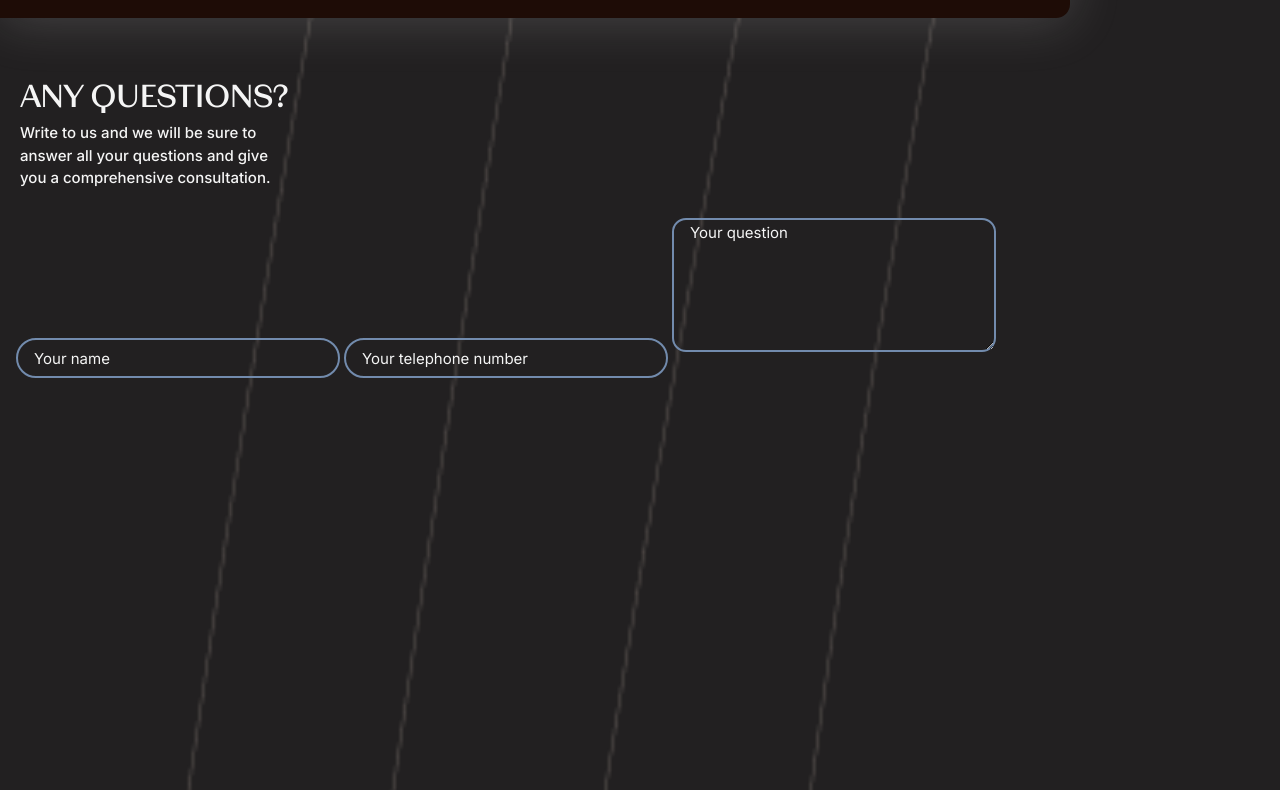
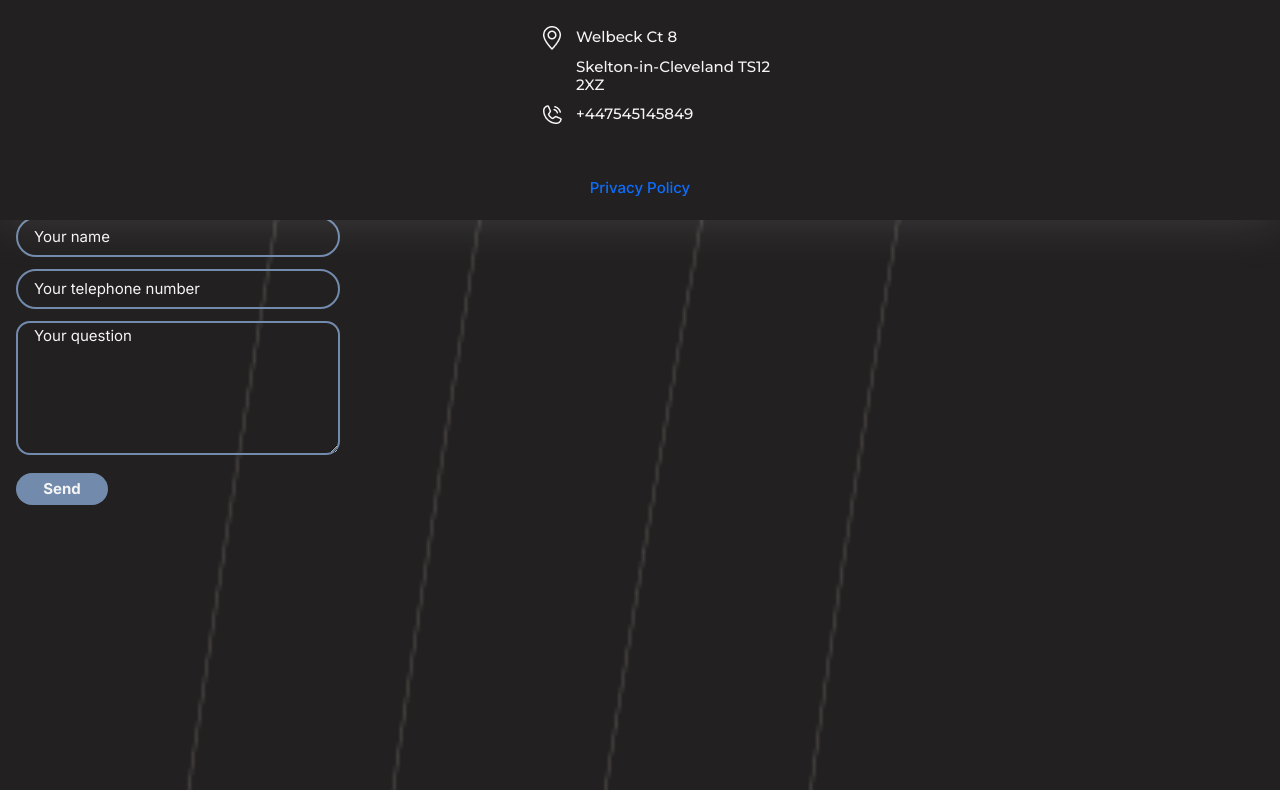
Before and after one commit to deividask13/Wood-Service-Products, a website: page index.html in a window 1280 px wide. Shown: the part 3580-4370 px from the top of the page. Drawn offline with nearby package versions, Linux system fonts and the light colour scheme; files whose address does not match are found by name.

Commit message:
Minor big fixes

```diff
--- a/index.html
+++ b/index.html
@@ -23,8 +23,6 @@
     <link rel="stylesheet" href="dist/style.css">
 
 </head>
-
-<body>
   <img src="main/assets/images/phone-wood-bg.png" alt="" class="wood">
   <header class="header-wrapper">
     <div class="img-content">
@@ -154,13 +152,25 @@
   <article class="questions">
     <h1>any questions?</h1>
     <p>Write to us and we will be sure to answer all your questions and give you a comprehensive consultation.</p>
-    <div class="form">
-      <input type="text" name="firstName" placeholder="Your name" id="firstName" class="form-btn">
-      <input type="tel" name="tel" placeholder="Your telephone number" id="telNum" class="form-btn">
-      <textarea  placeholder="Your question" id="question" class="form-btn"></textarea>
-    </div>
+    <form>
+      <div class="form">
+        <input type="text" name="firstName" placeholder="Your name" id="firstName" class="form-btn">
+        <input type="tel" name="tel" placeholder="Your telephone number" id="telNum" class="form-btn">
+        <textarea  placeholder="Your question" id="question" class="form-btn"></textarea>
+        <input type="submit" value="Send" class="btn-consultation">
+      </div>
+    </form>
   </article>
 
+  <footer>
+    <img src="/main/assets/images/footer.png" alt="logo">
+    <section class="footer-information">
+      <h3><img src="/main/assets/images/geo.png" class="footer-img" alt="Geo">Welbeck Ct 8</h3>
+      <h3 class="footer-text">Skelton-in-Cleveland TS12 2XZ</h3>
+      <h3><img src="/main/assets/images/phone.png" class="footer-img" alt="Phone">+447545145849</h3>
+    </section>
+    <a href="#" target="_blank" rel="noopener noreferrer">Privacy Policy</a>
+  </footer>
   <script src="https://cdn.jsdelivr.net/npm/bootstrap@5.2.0/dist/js/bootstrap.bundle.min.js" integrity="sha384-A3rJD856KowSb7dwlZdYEkO39Gagi7vIsF0jrRAoQmDKKtQBHUuLZ9AsSv4jD4Xa" crossorigin="anonymous"></script>
 </body>
 </html>
--- a/main/assets/scss/style.scss
+++ b/main/assets/scss/style.scss
@@ -163,6 +163,10 @@
   color: inherit;
   transition: color 0.4s ease;
 }
+
+.menu, .nav-wrapper {
+  height: 0;
+}
 /*=============== Animation for checked state ===============*/
 
 .header-wrapper .toggler:checked ~ .nav-wrapper .menu {
@@ -201,7 +205,7 @@
 
   background: rgba(34, 32, 33, 0.65);
 }
-
+/*=============== Main-container section ===============*/
 .solid-woods h1 {
   font-weight: var(--font-bold);
   font-size: var(--h1-font);
@@ -246,7 +250,7 @@
   width: 90px;
   height: 90px;
   position: absolute;
-  right: 10px;
+  right: 3vw;
   bottom: 50px;
 }
 
@@ -263,20 +267,20 @@
 }
 
 .divider {
-  width: 290px;
+  width: 85%;
   height: 0.55%;
   background-color: var(--main-color);
   position: absolute;
   bottom: 40px;
   left: 20px;
 }
-
+/*=============== Type-wood section ===============*/
 .type-wood {
   position: relative;
   top: 620px;
   left: 20px;
-  width: 370px;
   z-index: 2;
+  width: fit-content;
 }
 
 .type-wood h1{
@@ -334,7 +338,7 @@
   left: -5px;
   top: 15px;
 }
-
+/*=============== Our-work section ===============*/
 .our-work {
   position: relative;
   top: 700px;
@@ -348,7 +352,7 @@
 .slider-img {
   border-radius: 14px;
 }
-
+/*=============== Advantages-us secion ===============*/
 .advantages-us {
   position: relative;
   top: 820px;
@@ -390,7 +394,7 @@
 .btn-consultation a {
   color: var(--main-color);
 }
-
+/*=============== About us section ===============*/
 .about-us{
   background-color: #1E0C06;
   width: 83.590vw;
@@ -438,11 +442,12 @@
   top: 500px;
   left: 150px;
 }
-
+/*=============== Questions section ===============*/
 .questions {
   position: relative;
   top: 1060px;
   left: 20px;
+  width: 326px;
 }
 
 .questions h1 {
@@ -452,6 +457,7 @@
 .questions p {
   width: 272px;
 }
+
 .form {
   position: relative;
   top: 12px;
@@ -476,3 +482,55 @@
 ::placeholder {
   color: var(--main-color);
 }
+
+input[type="submit"] {
+  padding: 5px;
+
+  border: none;
+  font-family: var(--body-font);
+  font-size: 15px;
+  font-weight: var(--font-bold);
+  color: var(--main-color);
+  width: 92px;
+  height: 3.93vh;
+  position: initial;
+}
+
+footer {
+  position: absolute;
+
+  display: grid;
+  place-items: center;
+
+
+  width: 100%;
+  min-height: 40.69vh;
+  bottom: -375vh;
+
+  background-color: #222021;
+  box-shadow: 0 -6px 52px rgba(245, 245, 245, 0.17);
+  z-index: 100;
+}
+
+footer h3 {
+  position: relative;
+  font-family: var(--nav-font);
+  font-size: 0.938rem;
+  font-weight: var(--font-medium);
+  width: 200px;
+}
+
+.footer-img {
+  position: relative;
+  padding-right: 12px;
+}
+
+.footer-text {
+  left: 36px;
+}
+
+@media only screen and (min-width: 768px) {
+  #staircase {
+      right: 30vw;
+  }
+}
```
Also changed, not shown: dist/style.css, dist/tab.css (added), main/assets/images/footer.png (added), main/assets/images/geo.png (added), main/assets/images/phone.png (added), 2 other files.
